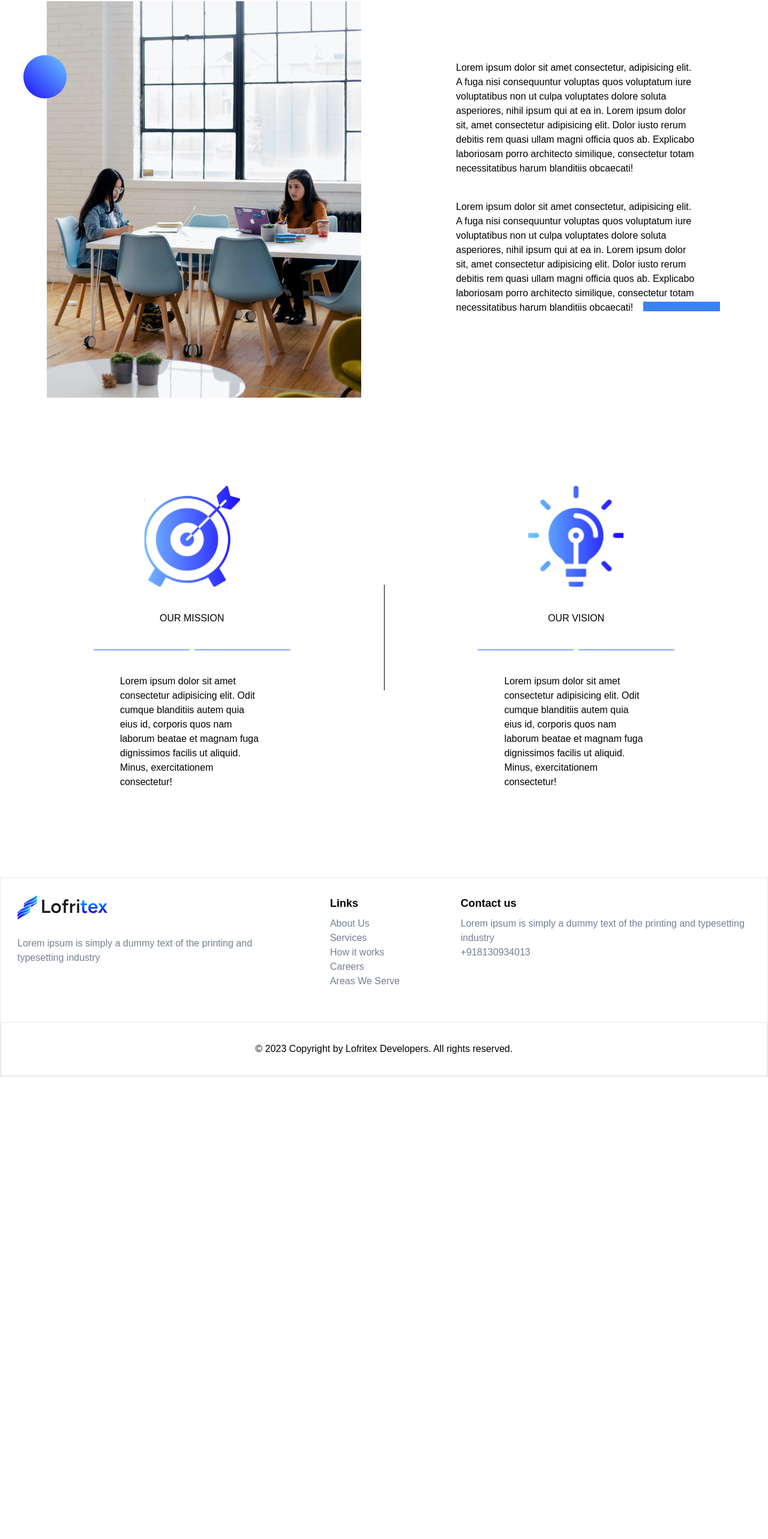
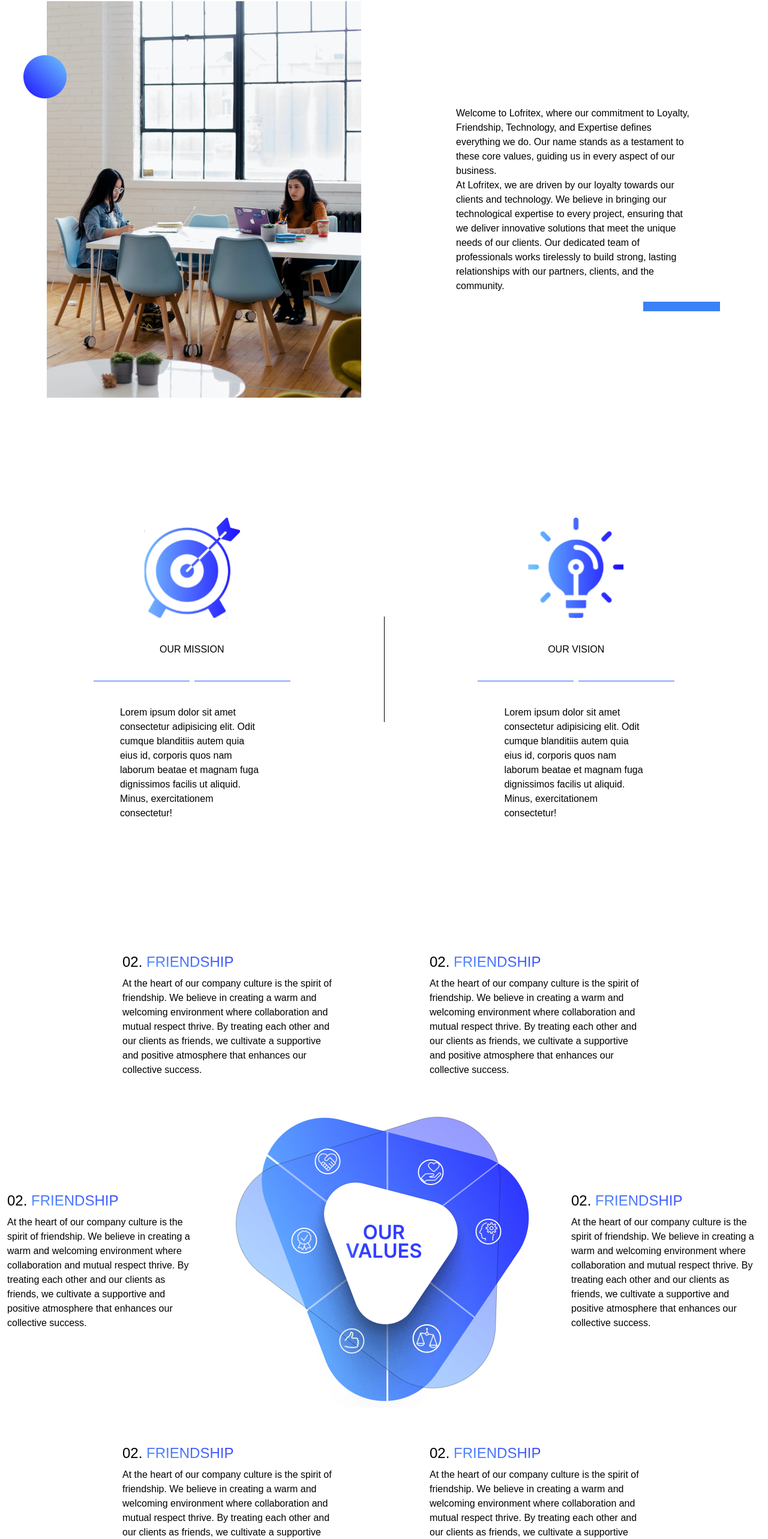
Before and after one commit to lofritex/company-website, a React (Vite) app: page /aboutus in a window 1280 px wide. Shown: the part 220-2786 px from the top of the page at 60% size. Before the commit the page ends 2015 px from the top, so only its background shows below. Built offline with nearby package versions, Linux system fonts and the light colour scheme.

Commit message:
Add values sections

```diff
--- a/src/Layouts/Footer.jsx
+++ b/src/Layouts/Footer.jsx
@@ -2,7 +2,7 @@
 
 export default function Footer() {
   return (
-    <nav className=" w-full border ">
+    <nav className=" w-full border  ">
       <div className="flex flex-row justify-center ">
         <div className="w-[35%] h-60 flex flex-col items-center">
           <div className="w-ful ml-7">
--- a/src/Layouts/RootLayout.jsx
+++ b/src/Layouts/RootLayout.jsx
@@ -12,7 +12,7 @@
       <main className="w-full ">
         <Outlet />
       </main>
-      <footer className="w-full">
+      <footer className="w-full ">
         <Footer />
       </footer>
     </div>
--- a/src/Pages/AboutUsPage.jsx
+++ b/src/Pages/AboutUsPage.jsx
@@ -7,7 +7,7 @@
     <>
         <About/>
         <Misson/>
-        {/* <Values/> */}
+        <Values/>
     </>
   )
 }
--- a/src/Pages/Components/ValueCards.jsx
+++ b/src/Pages/Components/ValueCards.jsx
@@ -1,12 +1,14 @@
 
-export default function ValueCards({value}) {
+export default function ValueCards({ value }) {
   return (
-    <div className="w-80 border">
-          <h2>
-            <span>{value.index}</span>{value.title}
-          </h2>
-          <p>{value.content}
-          </p>
-        </div>
-  )
+    <div className="max-w-96 p-3">
+      <h2 className="text-2xl py-2">
+        {value.index}.{" "}
+        <span className="text-transparent bg-clip-text bg-gradient-to-tr from-[#5EA5FE] to-[#2F37FF]">
+          {value.title}
+        </span>
+      </h2>
+      <p>{value.content}</p>
+    </div>
+  );
 }
--- a/src/Pages/Sections/About.jsx
+++ b/src/Pages/Sections/About.jsx
@@ -2,32 +2,25 @@
 
 export default function About() {
   return (
-    <section className="relative flex w-full flex-col items-center justify-center  ">
-      <h1 className="p-10 text-6xl font-bold">
-        ABOUT US
-      </h1>
+    <section className="relative flex w-full flex-col items-center justify-center">
+      <h1 className="p-10 text-6xl font-bold">ABOUT US</h1>
       <div className="flex items-center justify-center">
         <div className="flex w-half items-center justify-center">
           <img src={AboutPic} alt="About pic" className="h-6/7" />
         </div>
         <div className="w-half p-20">
           <p className="px-10">
-            Lorem ipsum dolor sit amet consectetur, adipisicing elit. A fuga
-            nisi consequuntur voluptas quos voluptatum iure voluptatibus non ut
-            culpa voluptates dolore soluta asperiores, nihil ipsum qui at ea in.
-            Lorem ipsum dolor sit, amet consectetur adipisicing elit. Dolor
-            iusto rerum debitis rem quasi ullam magni officia quos ab. Explicabo
-            laboriosam porro architecto similique, consectetur totam
-            necessitatibus harum blanditiis obcaecati!
-          </p>
-          <p className="px-10 py-10">
-            Lorem ipsum dolor sit amet consectetur, adipisicing elit. A fuga
-            nisi consequuntur voluptas quos voluptatum iure voluptatibus non ut
-            culpa voluptates dolore soluta asperiores, nihil ipsum qui at ea in.
-            Lorem ipsum dolor sit, amet consectetur adipisicing elit. Dolor
-            iusto rerum debitis rem quasi ullam magni officia quos ab. Explicabo
-            laboriosam porro architecto similique, consectetur totam
-            necessitatibus harum blanditiis obcaecati!
+            Welcome to Lofritex, where our commitment to Loyalty, Friendship,
+            Technology, and Expertise defines everything we do. Our name stands
+            as a testament to these core values, guiding us in every aspect of
+            our business.
+            <br/>
+            At Lofritex, we are driven by our loyalty towards our
+            clients and technology. We believe in bringing our technological
+            expertise to every project, ensuring that we deliver innovative
+            solutions that meet the unique needs of our clients. Our dedicated
+            team of professionals works tirelessly to build strong, lasting
+            relationships with our partners, clients, and the community.
           </p>
         </div>
       </div>
--- a/src/Pages/Sections/Misson.jsx
+++ b/src/Pages/Sections/Misson.jsx
@@ -3,7 +3,7 @@
 
 export default function Misson() {
   return (
-    <section className="h-screen flex w-full items-center justify-center">
+    <section className=" flex w-full items-center justify-center py-40">
       <div className="flex w-half flex-col items-center justify-center">
         <img src={mission} alt="Our Mission Pic" className="m-10 w-40" />
         <h2>OUR MISSION</h2>
--- a/src/Pages/Sections/Values.jsx
+++ b/src/Pages/Sections/Values.jsx
@@ -1,11 +1,35 @@
+import ValueCards from "../Components/ValueCards";
+import valuesPic from "../Images/valuesPic.svg";
+import "./values.css";
+
+const data = {
+  index: "02",
+  title: "FRIENDSHIP",
+  content:
+    "At the heart of our company culture is the spirit of friendship. We believe in creating a warm and welcoming environment where collaboration and mutual respect thrive. By treating each other and our clients as friends, we cultivate a supportive and positive atmosphere that enhances our collective success.",
+};
+
 export default function Values() {
   return (
-    <section className="w-full flex flex-col">
-      <div className="flex">
+    <section id="values" className="flex flex-col items-center justify-center mb-20">
+      <div className="flex gap-32">
+        <ValueCards value={data} />
+        <ValueCards value={data} />
+      </div>
 
+      <div className="flex justify-center items-center">
+        <ValueCards value={data} />
+        <img
+          src={valuesPic}
+          alt="Values Pic"
+          id="valuesPic"
+          className="max-h-[600px] py-10 px-10"
+        />
+        <ValueCards value={data} />
       </div>
-      <div>
-        <img src="" alt="" />
+      <div className="flex gap-32">
+        <ValueCards value={data} />
+        <ValueCards value={data} />
       </div>
     </section>
   );
```
Also changed, not shown: src/Pages/Images/valuesPic.svg (added), src/Pages/Sections/values.css (added).
